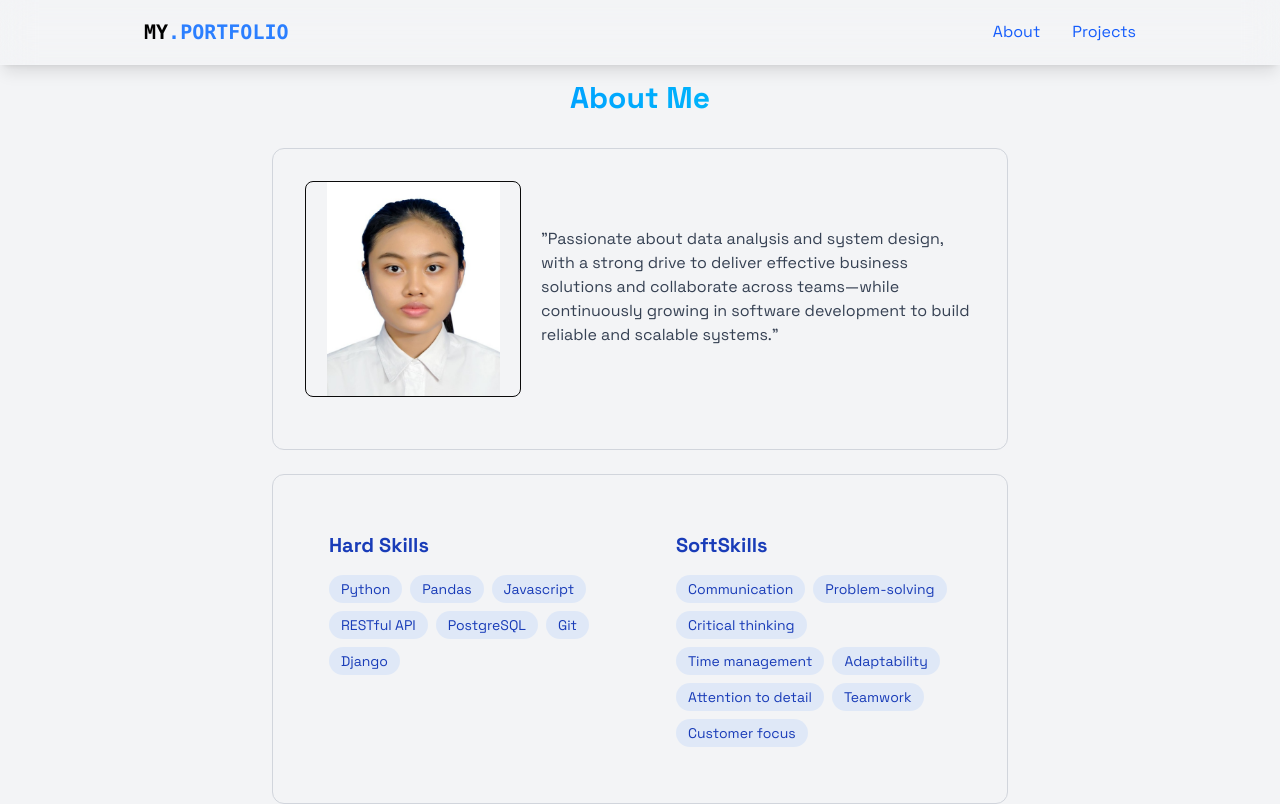
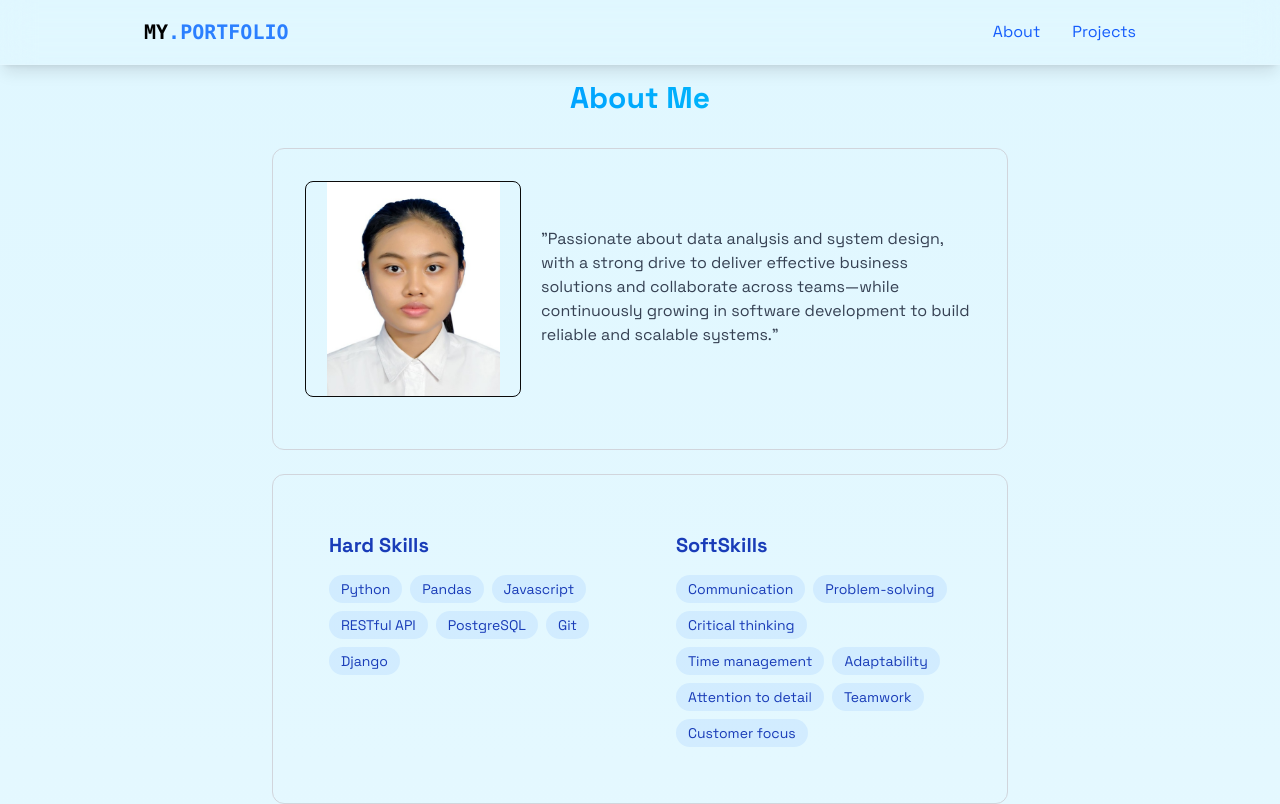
Before and after one commit to sonteenbammmm/Port-BOT, a React (Vite) app: page / in a window 1280 px wide. Shown: the top 804 px of the page. Built offline with nearby package versions, Linux system fonts and the light colour scheme.

Commit message:
Update index.css

```diff
--- a/src/index.css
+++ b/src/index.css
@@ -5,7 +5,7 @@ body {
   margin: 0;
   padding: 0;
   font-family: "Space Grotesk", sans-serif;
-  background: #f3f4f6;
+  background: linear-gradient(to bottom, #e0f7ff, #f0fbff);
   color: #0a0a0a;
 }
 
```
